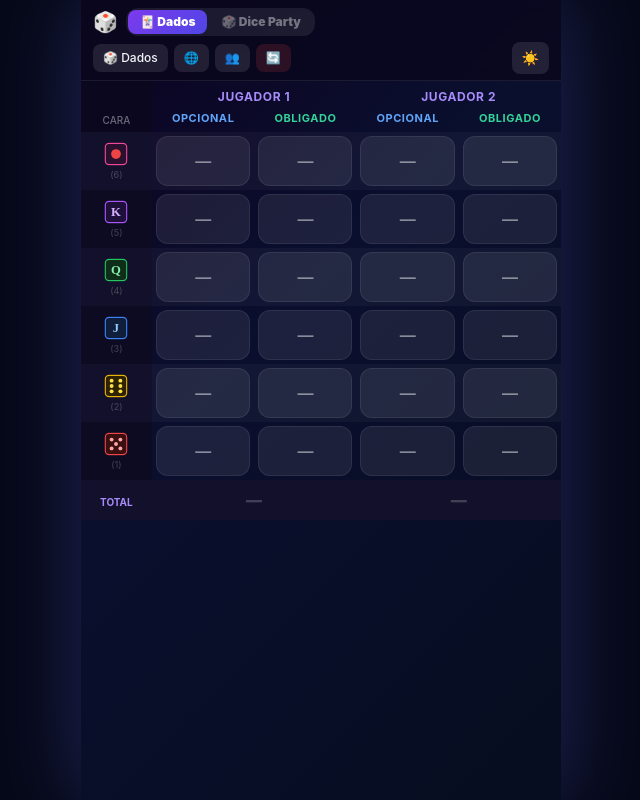
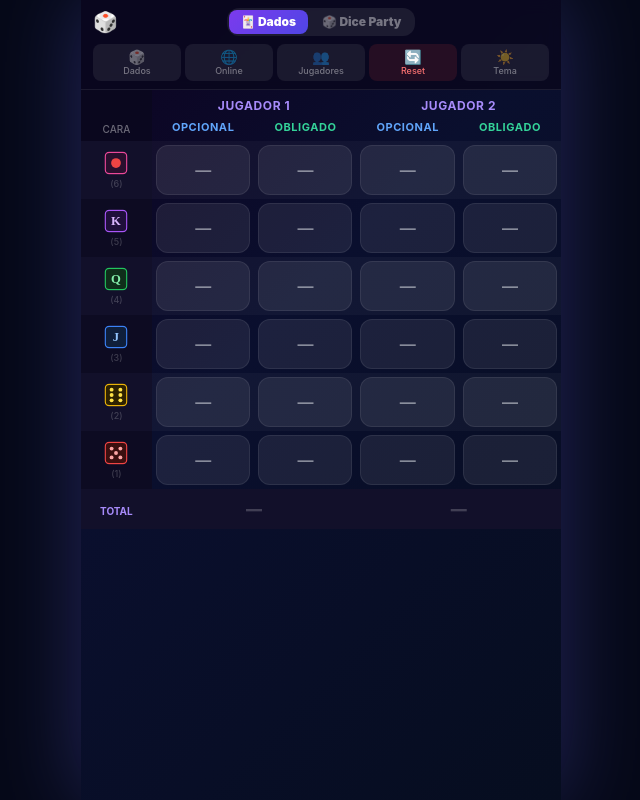
Before and after one commit to josico-dev/dados-scorer, a React (Vite) app: page / in a window 1280 px wide. Shown: the whole page, without its empty margins (319-959 px from the left). Built offline with nearby package versions, Linux system fonts and the light colour scheme.

Commit message:
feat: clean two-row header - mode toggle centered, action buttons evenly distributed

```diff
--- a/src/App.jsx
+++ b/src/App.jsx
@@ -147,40 +147,39 @@ export default function App() {
   // ── Modo Dados ────────────────────────────────────────────────────────────
   return (
     <div className="app-shell select-none" style={{ background: theme.appBg, color: theme.text }}>
-      <header className="shrink-0 backdrop-blur border-b px-3 pt-2 pb-1.5 flex flex-col gap-1.5"
+      <header className="shrink-0 backdrop-blur border-b px-3 pt-2 pb-2 flex flex-col gap-2"
         style={{ background: theme.headerBg, borderColor: theme.borderSubtle }}>
-        {/* Fila 1: icono + toggle de modo */}
-        <div className="flex items-center gap-2">
-          <span className="text-xl">🎲</span>
-          <ModeToggle />
+
+        {/* Fila 1: logo a la izq, toggle centrado */}
+        <div className="flex items-center">
+          <span className="text-xl w-8">🎲</span>
+          <div className="flex-1 flex justify-center">
+            <ModeToggle />
+          </div>
+          <div className="w-8" /> {/* espacio para equilibrar el logo */}
         </div>
-        {/* Fila 2: acciones */}
-        <div className="flex items-center gap-1.5">
-          <button onClick={() => setShowDiceRoller(v => !v)}
-            className="px-2.5 py-1.5 rounded-lg text-xs font-medium transition"
-            style={{ background: showDiceRoller ? 'rgba(245,158,11,0.25)' : (isDark ? 'rgba(255,255,255,0.1)' : 'rgba(0,0,0,0.08)'), color: showDiceRoller ? '#f59e0b' : theme.text }}>
-            🎲 Dados
-          </button>
-          <button onClick={() => setShowMultiplayer(true)}
-            className="px-2.5 py-1.5 rounded-lg text-xs font-medium transition"
-            style={{ background: mp.isConnected ? 'rgba(34,197,94,0.2)' : (isDark ? 'rgba(255,255,255,0.1)' : 'rgba(0,0,0,0.08)'), color: mp.isConnected ? '#22c55e' : theme.text }}>
-            🌐{mp.isConnected ? ' ●' : ''}
-          </button>
-          <button onClick={() => setShowPlayersModal(true)}
-            className="px-2.5 py-1.5 rounded-lg text-xs font-medium transition"
-            style={{ background: isDark ? 'rgba(255,255,255,0.1)' : 'rgba(0,0,0,0.08)', color: theme.text }}>
-            👥
-          </button>
-          <button onClick={() => setShowResetModal(true)}
-            className="px-2.5 py-1.5 rounded-lg text-xs font-medium transition"
-            style={{ background: 'rgba(239,68,68,0.15)', color: '#f87171' }}>
-            🔄
-          </button>
-          <button onClick={toggleTheme}
-            className="px-2.5 py-1.5 rounded-lg text-sm transition ml-auto"
-            style={{ background: isDark ? 'rgba(255,255,255,0.1)' : 'rgba(0,0,0,0.08)', color: theme.text }}>
-            {isDark ? '☀️' : '🌙'}
-          </button>
+
+        {/* Fila 2: acciones distribuidas uniformemente */}
+        <div className="flex items-center justify-between gap-1">
+          {[
+            { label: '🎲', title: 'Dados', active: showDiceRoller, onClick: () => setShowDiceRoller(v => !v), activeColor: '#f59e0b' },
+            { label: mp.isConnected ? '🌐 ●' : '🌐', title: 'Online', active: mp.isConnected, onClick: () => setShowMultiplayer(true), activeColor: '#22c55e' },
+            { label: '👥', title: 'Jugadores', active: false, onClick: () => setShowPlayersModal(true) },
+            { label: '🔄', title: 'Reset',     active: false, onClick: () => setShowResetModal(true),   danger: true },
+            { label: isDark ? '☀️' : '🌙', title: 'Tema', active: false, onClick: toggleTheme },
+          ].map(btn => (
+            <button key={btn.title} onClick={btn.onClick}
+              className="flex-1 py-1.5 rounded-lg text-xs font-medium transition flex flex-col items-center gap-0.5"
+              style={{
+                background: btn.active
+                  ? `rgba(${btn.activeColor === '#f59e0b' ? '245,158,11' : '34,197,94'},0.2)`
+                  : btn.danger ? 'rgba(239,68,68,0.12)' : (isDark ? 'rgba(255,255,255,0.07)' : 'rgba(0,0,0,0.06)'),
+                color: btn.active ? btn.activeColor : btn.danger ? '#f87171' : theme.textMuted,
+              }}>
+              <span className="text-sm leading-none">{btn.label}</span>
+              <span className="text-[9px] leading-none">{btn.title}</span>
+            </button>
+          ))}
         </div>
       </header>
 
--- a/src/modes/DicePartyMode.jsx
+++ b/src/modes/DicePartyMode.jsx
@@ -167,37 +167,43 @@ export default function DicePartyMode({ modeToggle, theme, isDark, onToggleTheme
     <div className="app-shell select-none" style={{ background: t.appBg, color: t.text }}>
 
       {/* Header — dos filas */}
-      <header className="shrink-0 backdrop-blur border-b px-3 pt-2 pb-1.5 flex flex-col gap-1.5"
+      <header className="shrink-0 backdrop-blur border-b px-3 pt-2 pb-2 flex flex-col gap-2"
         style={{ background: t.headerBg, borderColor: t.borderSubtle }}>
-        {/* Fila 1: icono + toggle de modo */}
-        <div className="flex items-center gap-2">
-          <span className="text-xl">🎲</span>
-          {modeToggle}
+
+        {/* Fila 1: logo + toggle centrado + turno */}
+        <div className="flex items-center">
+          <span className="text-xl w-8">🎲</span>
+          <div className="flex-1 flex justify-center">
+            {modeToggle}
+          </div>
+          {phase !== 'done' ? (
+            <span className="text-[10px] font-bold px-2 py-0.5 rounded-lg"
+              style={{ background: 'rgba(245,158,11,0.15)', color: '#f59e0b', whiteSpace: 'nowrap' }}>
+              {players[currentPlayer].split(' ')[0]} {gs.turn + 1}/{TOTAL_TURNS * players.length}
+            </span>
+          ) : <div className="w-8" />}
         </div>
-        {/* Fila 2: turno + acciones */}
-        <div className="flex items-center gap-1.5">
-          {phase !== 'done' && (
-            <span className="px-2 py-1 rounded-lg text-xs font-bold"
-              style={{ background: 'rgba(245,158,11,0.15)', color: '#f59e0b' }}>
-              {players[currentPlayer]} · {gs.turn + 1}/{TOTAL_TURNS * players.length}
-            </span>
-          )}
-          <button onClick={onOpenMultiplayer}
-            className="px-2.5 py-1.5 rounded-lg text-xs font-medium transition"
-            style={{ background: mp?.isConnected ? 'rgba(34,197,94,0.2)' : (isDark ? 'rgba(255,255,255,0.1)' : 'rgba(0,0,0,0.08)'), color: mp?.isConnected ? '#22c55e' : t.text }}>
-            🌐{mp?.isConnected ? ' ●' : ''}
-          </button>
-          <button onClick={() => setShowPlayers(true)}
-            className="px-2.5 py-1.5 rounded-lg text-xs font-medium transition"
-            style={{ background: isDark ? 'rgba(255,255,255,0.1)' : 'rgba(0,0,0,0.08)', color: t.text }}>👥</button>
-          <button onClick={() => setShowReset(true)}
-            className="px-2.5 py-1.5 rounded-lg text-xs font-medium transition"
-            style={{ background: 'rgba(239,68,68,0.15)', color: '#f87171' }}>🔄</button>
-          <button onClick={onToggleTheme}
-            className="px-2.5 py-1.5 rounded-lg text-sm transition ml-auto"
-            style={{ background: isDark ? 'rgba(255,255,255,0.1)' : 'rgba(0,0,0,0.08)', color: t.text }}>
-            {isDark ? '☀️' : '🌙'}
-          </button>
+
+        {/* Fila 2: acciones distribuidas */}
+        <div className="flex items-center justify-between gap-1">
+          {[
+            { label: mp?.isConnected ? '🌐 ●' : '🌐', title: 'Online',     active: !!mp?.isConnected, onClick: onOpenMultiplayer, activeColor: '#22c55e' },
+            { label: '👥', title: 'Jugadores', active: false, onClick: () => setShowPlayers(true) },
+            { label: '🔄', title: 'Reset',     active: false, onClick: () => setShowReset(true), danger: true },
+            { label: isDark ? '☀️' : '🌙', title: 'Tema', active: false, onClick: onToggleTheme },
+          ].map(btn => (
+            <button key={btn.title} onClick={btn.onClick}
+              className="flex-1 py-1.5 rounded-lg text-xs font-medium transition flex flex-col items-center gap-0.5"
+              style={{
+                background: btn.active
+                  ? 'rgba(34,197,94,0.2)'
+                  : btn.danger ? 'rgba(239,68,68,0.12)' : (isDark ? 'rgba(255,255,255,0.07)' : 'rgba(0,0,0,0.06)'),
+                color: btn.active ? btn.activeColor : btn.danger ? '#f87171' : t.textMuted,
+              }}>
+              <span className="text-sm leading-none">{btn.label}</span>
+              <span className="text-[9px] leading-none">{btn.title}</span>
+            </button>
+          ))}
         </div>
       </header>
 
```
